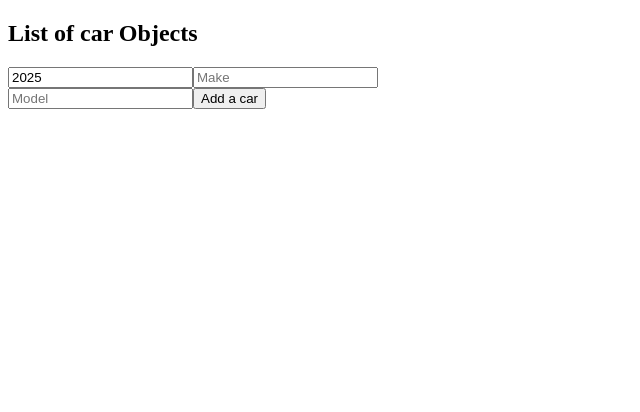
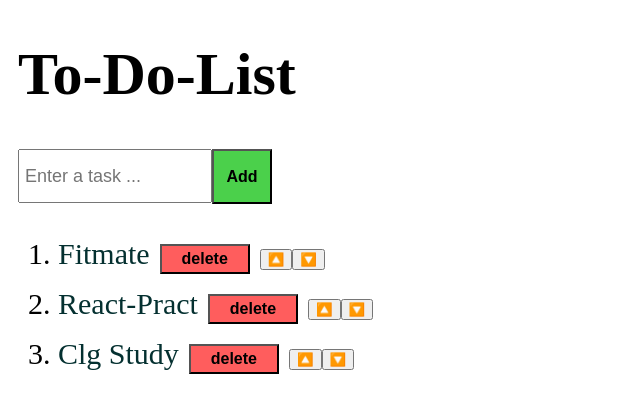
Before and after one commit to vijaym105/React-, a React (Vite) app in the folder my-react-app/: page / in a window 1280 px wide. Shown: the top 412 px of the page, without its empty margins (0-640 px from the left). Built offline with nearby package versions, Linux system fonts and the light colour scheme.

Commit message:
To-Do-list

```diff
--- a/my-react-app/src/App.jsx
+++ b/my-react-app/src/App.jsx
@@ -1,9 +1,10 @@
-import Update from "./Update"
+import ToDoList from "./ToDoList"
+
 
 
 function App(){
   return(
-<Update />
+<ToDoList />
   )
 }
 
--- /dev/null
+++ b/my-react-app/src/ToDoList.jsx
@@ -0,0 +1,70 @@
+import { element } from "prop-types";
+import { useState } from "react";
+
+
+
+function ToDoList(){
+    const[tasks, setTasks] = useState(["Fitmate", "React-Pract", "Clg Study"]);
+    const[newtask, setNewTask] = useState("");
+
+    function Add(){
+       if(newtask.trim !== "") { setTasks(t => [...t, newtask])
+        setNewTask("")}
+    }
+    function Remove(index){
+        const deltask = tasks.filter((element,ind) => ind !== index);
+        setTask(deltask)
+    }
+    function handleinpChange(e){
+        setNewTask(e.target.value)
+    }
+    function movetaskUp(index){
+        if(index > 0){
+            const updtasks = [...tasks];
+            [updtasks[index], updtasks[index-1]] =
+            [updtasks[index-1], updtasks[index]]
+            setTasks(updtasks)
+        }
+    }
+    function movetaskDown(index){
+         if(index < tasks.length -1){
+            const updtasks = [...tasks];
+            [updtasks[index], updtasks[index+1]] =
+            [updtasks[index+1], updtasks[index]]
+            setTasks(updtasks)
+        }
+    }
+
+return(
+    <div className="head">
+    <h1>To-Do-List</h1>
+
+    <div className="inps">
+        <input type="text" value={newtask} onChange={handleinpChange}
+         placeholder="Enter a task ..." />
+         <button className="add-btn"
+         onClick={Add}>Add</button>
+    </div>
+    <ol>
+    {tasks.map((task,index) =>
+    <li key={index}> <span className="textdes">{task}</span>
+
+    <button className="Remove-btn"
+    onClick={() => Remove(index)}
+    >delete</button>
+
+     <button className="move-btn"
+     onClick={() => movetaskUp(index)}>🔼</button>
+
+    <button className="down-btn" onClick={()=> movetaskDown((index))}>
+        🔽
+    </button>
+    </li>
+    )}
+    </ol>
+    </div>
+
+);
+};
+
+export default ToDoList
--- a/my-react-app/src/Update.jsx
+++ /dev/null
@@ -1,112 +0,0 @@
-import { useState } from "react";
-
-
-function Update(){
-    const [cars, setCars] = useState([]);
-    const [carYear, setCarYear] = useState(new Date().getFullYear());
-    const [carmake , setmake] = useState("");
-    const[carmodel, setmodel] = useState("");
-
-    function Add(){
-        const newcar = {year: carYear, make: carmake, model: carmodel}
-
-        setCars(c => [...c, newcar]);
-        setCarYear(new Date().getFullYear());
-        setmake("");
-        setmodel("");
-    }
-
-    function Remove(index){
-        setCars(c => c.filter((_, i) => i !== index))
-    }
-    function YearChange(e){
-        setCarYear(e.target.value)
-    }
-    function MakeChange(e){
-        setmake(e.target.value)
-    }
-    function ModelChange(e){
-        setmodel(e.target.value)
-    }
-    return(
-       <div>
-        <h2>List of car Objects</h2>
-        <ul>
-        {cars.map((car, index) =>
-        <li key={index} onClick={() => Remove(index)} >
-            {car.year} {car.make} {car.model}
-
-        </li>
-        )}
-        </ul>
-        <input type="number" value={carYear} onChange={YearChange}/>
-        <input type="text" value={carmake} onChange={MakeChange} placeholder="Make"/>
-        <br />
-         <input type="text" value={carmodel} onChange={ModelChange} placeholder="Model"/>
-        <button onClick={Add}>Add a car</button>
-        </div>
-    )
-};
-
-
-export default Update
-
-
-// Update Objects in state
-// function Update(){
-//     const [car, setCar] = useState({year : 2025,
-//                                     nae : "Rover",
-//                                     model : "Range"});
-
-//     function YearHandler(event){
-//         setCar(c => ({...c, year: event.target.value}));
-//     }
-//      function NaeHandler(event){
-//         setCar(c => ({...c, nae: event.target.value}))
-//     }
-//      function ModelHandler(event){
-//         setCar (c => ({...c, model: event.target.value}))
-//     }
-// return(
-    //    <div>
-    //     <p>Your favourite car is : {car.model} {car.nae} {car.year}</p>
-    //     <input type="number" value={car.year} onChange={YearHandler}/>
-    //     <input type="text" value={car.nae} onChange={NaeHandler}/>
-    //     <input type="text" value={car.model} onChange={ModelHandler}/>
-    //    </div>
-    // )
-// }
-
-// Update Array in state
-// function Update(){
-//     const [foods, setFood] = useState(["Apple", "Mango", "Pineapple","Banana"]);
-
-//  function Add(){
-
-//     const newfood = document.getElementById("txt").value
-//      document.getElementById("txt").value = ""
-
-//      setFood(f => ([...f, newfood]))
-//  }
-
-//  function Remove(index){
-//     setFood(foods.filter((_, i) => i !==index))
-//  }
-
-//     return(
-//        <div>
-//        <h2>List of food</h2>
-//        <ul>
-//         {foods.map((food, index) =>
-//         <li key={index}>
-//             {food}
-//             <button onClick={() => Remove(index)}>Remove</button>
-//             </li>
-//         )}
-//        </ul>
-//        <input type="text" id="txt" placeholder="Enter"/>
-//        <button onClick={Add}>Add</button>
-
-//        </div>
-//     )
-// };
--- a/my-react-app/src/index.css
+++ b/my-react-app/src/index.css
@@ -1,13 +1,38 @@
-.welc {
-  font-size: 2.5rem;
-  background-color: rgb(38, 218, 38);
-  padding: 10px;
-  margin: auto;
+.head {
+  font-size: 30px;
+  font-weight: 500;
+  margin: 10px;
 }
 
-.lf {
-  background-color: red;
-  font-size: 2.5rem;
-  padding: 10px;
-  margin: auto;
+.inps input {
+  height: 40px;
+  width: 180px;
+  font-size: 18px;
+  padding: 5px;
 }
+
+.textdes {
+  gap: 10px;
+  color: rgb(4, 48, 48);
+}
+
+.add-btn {
+  height: 55px;
+  width: 60px;
+  font-size: 16px;
+  font-weight: 600;
+  background-color: rgba(4, 189, 4, 0.712);
+}
+
+.Remove-btn {
+  margin: 10px;
+  height: 30px;
+  width: 90px;
+  font-size: 16px;
+  font-weight: 600;
+  background-color: rgba(255, 0, 0, 0.637);
+}
+
+button {
+  cursor: pointer;
+}
```
